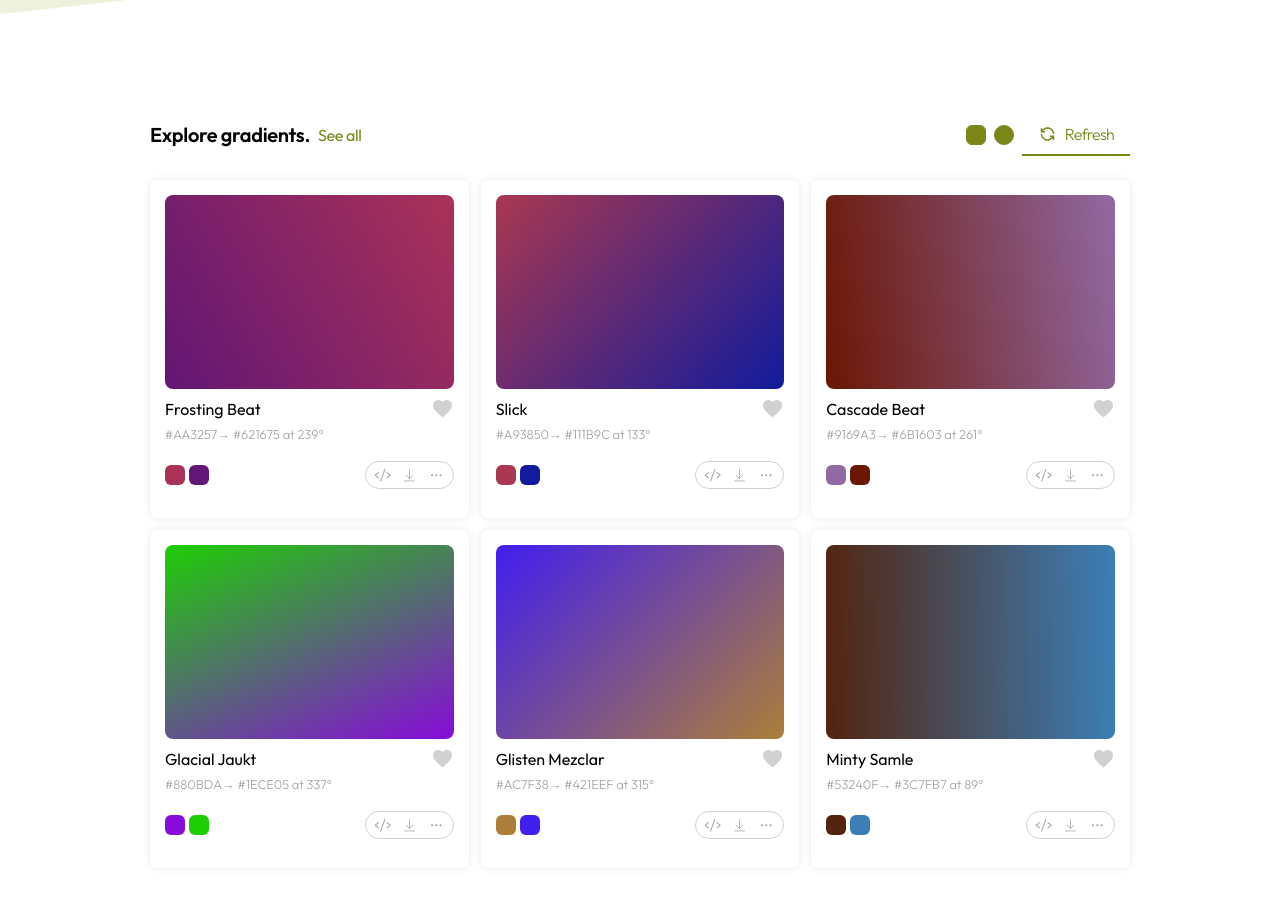
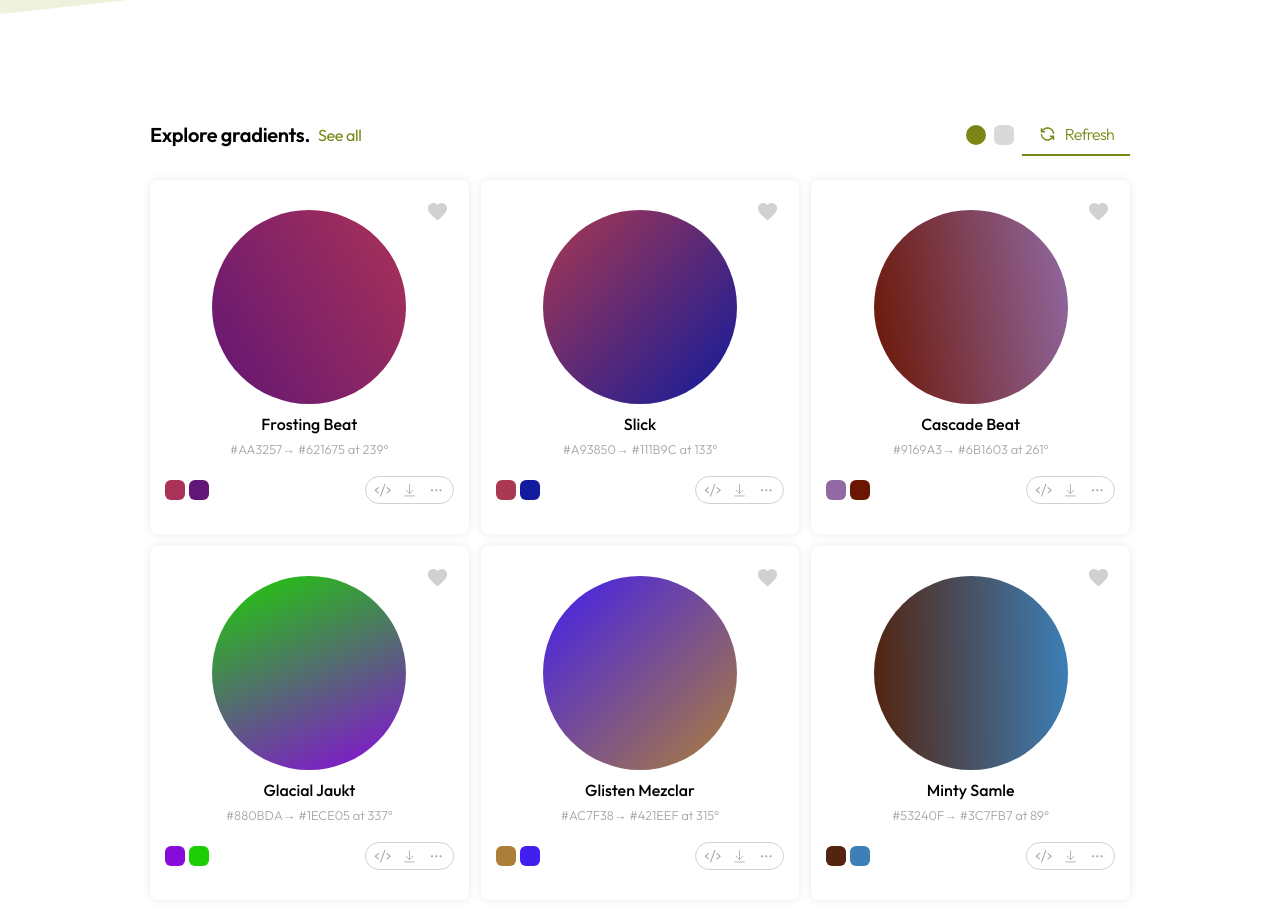
Before and after one commit to theseyipeters/common, a React (Create React App) app: page / in a window 1280 px wide. Shown: the part 640-1548 px from the top of the page. Built offline with nearby package versions, Linux system fonts and the light colour scheme.

Commit message:
"Updated GradientCard component with new layout options, favorite feature, and social sharing functionality; added layout selection to GradientsSection"

```diff
--- a/src/pages/home/GradientCard.jsx
+++ b/src/pages/home/GradientCard.jsx
@@ -1,4 +1,4 @@
-import React, { useState } from "react";
+import React, { useState, useEffect } from "react";
 import { Link } from "react-router-dom";
 import { motion, AnimatePresence } from "framer-motion";
 import Heart from "../../svgs/Heart";
@@ -12,6 +12,7 @@ import XIcon from "../../svgs/XIcon";
 import Favorite from "../../svgs/Favorite";
 import Facebook from "../../svgs/Facebook";
 import LinkedIn from "../../svgs/LinkedIn";
+import Whatsapp from "../../svgs/Whatsapp";
 
 const downloadImage = (gradient, width = 600, height = 400) => {
 	const canvas = document.createElement("canvas");
@@ -41,10 +42,37 @@ export default function GradientCard({
 	opacity,
 	id,
 	link,
+	selectedLayout,
 }) {
 	const [hoverIndex, setHoverIndex] = useState(null);
 	const [showCss, setShowCss] = useState(false);
 	const [showOptions, setShowOptions] = useState(false);
+	const [isFavorite, setIsFavorite] = useState(false);
+
+	useEffect(() => {
+		// Check if the gradient is already in favorites on mount
+		const favorites = JSON.parse(localStorage.getItem("favorites")) || [];
+		setIsFavorite(favorites.some((fav) => fav.id === id));
+	}, [id]);
+
+	const handleToggleFavorite = () => {
+		const favorites = JSON.parse(localStorage.getItem("favorites")) || [];
+		let updatedFavorites;
+
+		if (isFavorite) {
+			// Remove only the specific gradient
+			updatedFavorites = favorites.filter((fav) => fav.id !== id);
+		} else {
+			// Add the gradient
+			updatedFavorites = [
+				...favorites,
+				{ id, colors, angle, opacity, name, gradient },
+			];
+		}
+
+		localStorage.setItem("favorites", JSON.stringify(updatedFavorites));
+		setIsFavorite(!isFavorite);
+	};
 
 	const encodeGradient = (gradient) => {
 		const jsonString = JSON.stringify(gradient);
@@ -109,19 +137,55 @@ export default function GradientCard({
 		exit: { opacity: 0, y: 20 },
 	};
 
+	const handleShare = (platform) => {
+		const encodedUrl = encodeURIComponent(link);
+		let shareUrl = "";
+		switch (platform) {
+			case "twitter":
+				shareUrl = `https://twitter.com/intent/tweet?url=${encodedUrl}&text=${encodeURIComponent(
+					`Check out this gradient: ${name}`
+				)}`;
+				break;
+			case "linkedin":
+				shareUrl = `https://www.linkedin.com/sharing/share-offsite/?url=${encodedUrl}`;
+				break;
+			case "facebook":
+				shareUrl = `https://www.facebook.com/sharer/sharer.php?u=${encodedUrl}`;
+				break;
+			case "whatsapp":
+				shareUrl = `https://api.whatsapp.com/send?text=${encodeURIComponent(
+					`Check out this gradient: ${name} ${link}`
+				)}`;
+				break;
+			default:
+				break;
+		}
+		window.open(shareUrl, "_blank");
+	};
+
 	return (
 		<div
 			style={{ boxShadow: "0 0 10px rgba(0, 0, 0, 0.09)" }}
-			className="relative shadow-md rounded-lg w-full h-[338px] px-[15px] pt-[15px] pb-[30px]">
+			className={`relative shadow-md rounded-lg w-full px-[15px]  ${
+				selectedLayout === "square"
+					? "pt-[15px] pb-[30px] h-[338px]"
+					: "py-[30px] h-[354px]"
+			}`}>
+			{selectedLayout === "square" ? (
+				<>
 					<div
 						id="gradient"
-				className="rounded-lg w-full h-[194px]"
+						className="rounded-lg w-full h-[194px] transition-height ease-in-out duration-500"
 						style={{ background: gradient }}></div>
 
 					<div>
 						<div className="w-full flex mt-2">
 							<div className="w-full">
-						<Link to={`/gradient/${encodedGradient}`}>{name}</Link>
+								<Link
+									className="font-medium"
+									to={`/gradient/${encodedGradient}`}>
+									{name}
+								</Link>
 								<div className="font-light">
 									<small
 										style={{ color: hoverIndex === 0 ? colors[0] : undefined }}
@@ -130,7 +194,9 @@ export default function GradientCard({
 										className="text-gray-2 cursor-pointer transition-color">
 										{colors[0]}
 									</small>
-							<small className="text-gray-2 transition-color">&rarr; </small>
+									<small className="text-gray-2 transition-color">
+										&rarr;{" "}
+									</small>
 									<small
 										style={{ color: hoverIndex === 1 ? colors[1] : undefined }}
 										onMouseEnter={() => handleMouseEnter(1)}
@@ -142,7 +208,15 @@ export default function GradientCard({
 									<small className="text-gray-2 cursor-pointer">{angle}°</small>
 								</div>
 							</div>
-					<div className="text-gray-3 h-fit">
+							<div
+								onClick={handleToggleFavorite}
+								id="heart"
+								className={` h-fit cursor-pointer ${
+									isFavorite
+										? "text-red-600 transition-colors duration-500"
+										: "text-gray-3 transition-colors duration-500"
+								}
+								}`}>
 								<Heart />
 							</div>
 						</div>
@@ -176,6 +250,87 @@ export default function GradientCard({
 							</div>
 						</div>
 					</div>
+				</>
+			) : (
+				<>
+					<div
+						id="gradient"
+						className="rounded-full w-[194px] h-[194px] transition-width ease-in-out duration-500 mx-auto flex items-center justify-center"
+						style={{ background: gradient }}></div>
+
+					<div>
+						<div className="w-full flex mt-2">
+							<div className="w-full flex flex-col items-center">
+								<Link
+									className="font-medium"
+									to={`/gradient/${encodedGradient}`}>
+									{name}
+								</Link>
+								<div className="font-light">
+									<small
+										style={{ color: hoverIndex === 0 ? colors[0] : undefined }}
+										onMouseEnter={() => handleMouseEnter(0)}
+										onMouseLeave={handleMouseLeave}
+										className="text-gray-2 cursor-pointer transition-color">
+										{colors[0]}
+									</small>
+									<small className="text-gray-2 transition-color">
+										&rarr;{" "}
+									</small>
+									<small
+										style={{ color: hoverIndex === 1 ? colors[1] : undefined }}
+										onMouseEnter={() => handleMouseEnter(1)}
+										onMouseLeave={handleMouseLeave}
+										className="text-gray-2 cursor-pointer transition-color">
+										{colors[1]}
+									</small>
+									<small className="text-gray-2 transition-color"> at </small>
+									<small className="text-gray-2 cursor-pointer">{angle}°</small>
+								</div>
+							</div>
+						</div>
+						<div
+							onClick={handleToggleFavorite}
+							id="heart"
+							className={`absolute top-5 right-5 cursor-pointer h-fit ${
+								isFavorite
+									? "text-red-600 transition-colors duration-500"
+									: "text-gray-3 transition-colors duration-500"
+							}`}>
+							<Heart />
+						</div>
+
+						<div className="flex flex-row mt-4 items-center justify-between">
+							<div className="flex flex-row gap-1">
+								<div
+									className="w-[20px] h-[20px] rounded-md"
+									style={{ background: colors[0] }}></div>
+								<div
+									className="w-[20px] h-[20px] rounded-md"
+									style={{ background: colors[1] }}></div>
+							</div>
+
+							<div className="text-gray-2 h-auto flex flex-row px-2 py-1 gap-2 border border-gray-3 rounded-full">
+								<div
+									className="hover:text-black-2 cursor-pointer"
+									onClick={handleShowCss}>
+									<Code />
+								</div>
+								<div
+									className="hover:text-black-2 cursor-pointer"
+									onClick={() => downloadImage(gradient)}>
+									<Download />
+								</div>
+								<div
+									onClick={handleShowOptions}
+									className="hover:text-black-2 cursor-pointer">
+									<Options />
+								</div>
+							</div>
+						</div>
+					</div>
+				</>
+			)}
 
 			<AnimatePresence>
 				{showCss && (
@@ -258,7 +413,19 @@ export default function GradientCard({
 											View/Edit gradient
 										</button>
 									</li>
-									<li>
+									<li onClick={handleToggleFavorite}>
+										{isFavorite ? (
+											<button
+												className="flex gap-[12px] items-center tracking-[-0.5px] hover:text-green-1 transition ease-in-out duration-300 py-1"
+												variant={`text`}
+												state="default"
+												size={"lg"}>
+												<div className="text-red-600">
+													<Heart />
+												</div>
+												Remove from Favorites
+											</button>
+										) : (
 											<button
 												className="flex gap-[12px] items-center tracking-[-0.5px] hover:text-green-1 transition ease-in-out duration-300 py-1"
 												variant={`text`}
@@ -267,21 +434,24 @@ export default function GradientCard({
 												<Favorite />
 												Add to Favorites
 											</button>
+										)}
 									</li>
 								</ul>
 								<ul className="mt-3 flex flex-col gap-1 pt-3 border-t w-full border-gray-3/30 items-start">
 									<li>
-										<button
+										<Link
+											onClick={() => handleShare("x")}
 											className="flex gap-[12px] items-center tracking-[-0.5px] hover:text-green-1 transition ease-in-out duration-300 py-1"
 											variant={`text`}
 											state="default"
 											size={"lg"}>
 											<XIcon />
 											Share on X
-										</button>
+										</Link>
 									</li>
 									<li>
 										<button
+											onClick={() => handleShare("linkedin")}
 											className="flex gap-[12px] items-center tracking-[-0.5px] hover:text-green-1 transition ease-in-out duration-300 py-1"
 											variant={`text`}
 											state="default"
@@ -292,12 +462,13 @@ export default function GradientCard({
 									</li>
 									<li>
 										<button
+											onClick={() => handleShare("whatsapp")}
 											className="flex gap-[12px] items-center tracking-[-0.5px] hover:text-green-1 transition ease-in-out duration-300 py-1"
 											variant={`text`}
 											state="default"
 											size={"lg"}>
-											<Facebook />
-											Share on Facebook
+											<Whatsapp />
+											Share on Whatsapp
 										</button>
 									</li>
 								</ul>
--- a/src/pages/home/GradientsSection.js
+++ b/src/pages/home/GradientsSection.js
@@ -175,7 +175,7 @@ const mixWords = [
 	"Alloy",
 	"Segada",
 	"Jaukt",
-	"Laħq",
+	"Lahq",
 	"Sekoita",
 	"Swirl",
 	"Mélanger",
@@ -225,6 +225,12 @@ const generateGradient = () => {
 export default function GradientsSection() {
 	const [gradients, setGradients] = useState([]);
 
+	const [selectedLayout, setSelectedLayout] = useState("circle"); // Default layout
+
+	const handleLayoutChange = (event) => {
+		setSelectedLayout(event.target.value);
+	};
+
 	const refreshGradients = () => {
 		const newGradients = [];
 		for (let i = 0; i < 6; i++) {
@@ -251,16 +257,42 @@ export default function GradientsSection() {
 					</h2>
 
 					<div className="flex flex-row items-center gap-2">
-						<button className="cursor-pointer w-[20px] h-[20px] rounded-md bg-green-1 border border-green-1">
-							{""}
-						</button>
-						<button className="cursor-pointer w-[20px] h-[20px] rounded-full bg-green-1 border border-green-1">
-							{""}
-						</button>
+						<div className="flex items-center gap-2">
+							<input
+								type="radio"
+								id="circleLayout"
+								name="layout"
+								value="circle"
+								checked={selectedLayout === "circle"}
+								onChange={handleLayoutChange}
+								className="cursor-pointer hidden"
+							/>
+							<label
+								htmlFor="circleLayout"
+								className={`w-[20px] h-[20px] rounded-full cursor-pointer ${
+									selectedLayout === "circle" ? "bg-green-1" : "bg-gray-1"
+								}`}></label>
+						</div>
+						<div className="flex items-center gap-2">
+							<input
+								type="radio"
+								id="squareLayout"
+								name="layout"
+								value="square"
+								checked={selectedLayout === "square"}
+								onChange={handleLayoutChange}
+								className="cursor-pointer hidden"
+							/>
+							<label
+								htmlFor="squareLayout"
+								className={`w-[20px] h-[20px] rounded-md cursor-pointer ${
+									selectedLayout === "square" ? "bg-green-1" : "bg-gray-1"
+								}`}></label>
+						</div>
 						<div className="border-b-2 border-green-1">
 							<Button
 								onClick={refreshGradients}
-								className={`flex flex-row gap-2 items-center `}
+								className={`flex flex-row gap-2 items-center`}
 								variant={"text"}
 								state="default"
 								size={"md"}>
@@ -275,7 +307,9 @@ export default function GradientsSection() {
 						const encodedGradient = encodeGradient(gradientObj);
 						return (
 							<GradientCard
+								selectedLayout={selectedLayout}
 								key={index}
+								id={gradientObj.id}
 								gradient={gradientObj.gradient}
 								colors={gradientObj.colors}
 								name={gradientObj.name}
```
Also changed, not shown: src/note.md (+1 -1 lines), src/svgs/Whatsapp.js (added, +17 -0 lines). Lines whose indentation alone changed are shown as unchanged.
